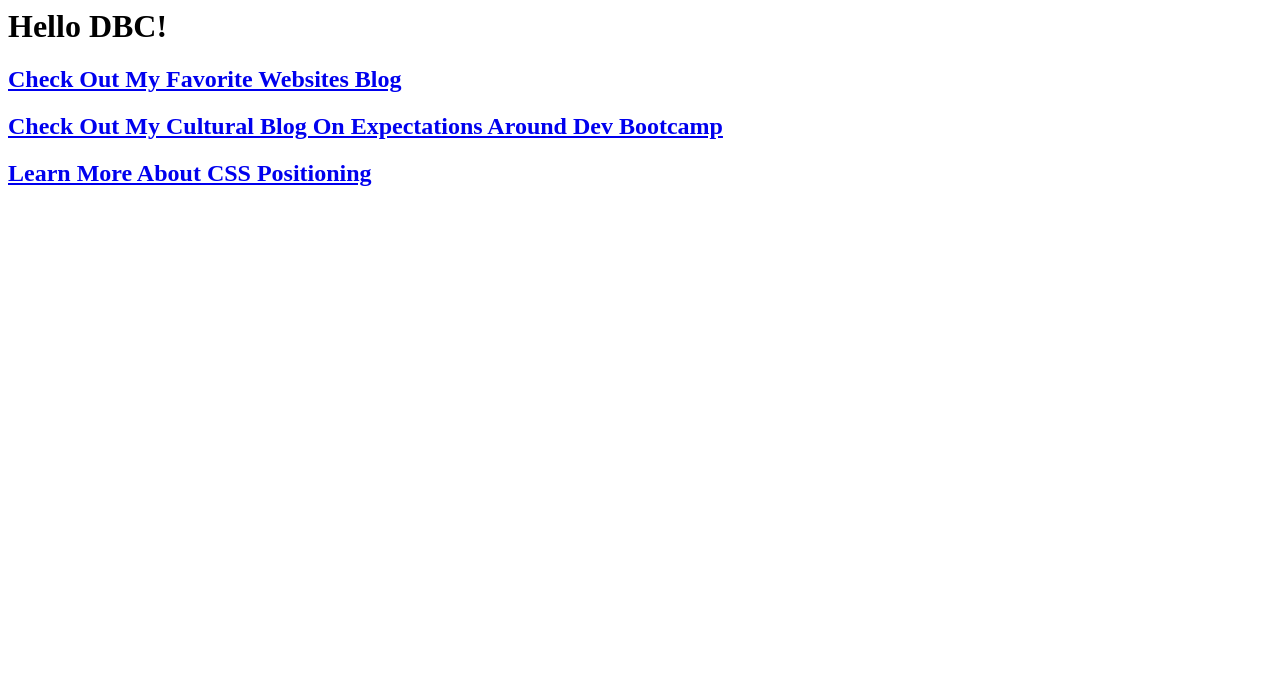
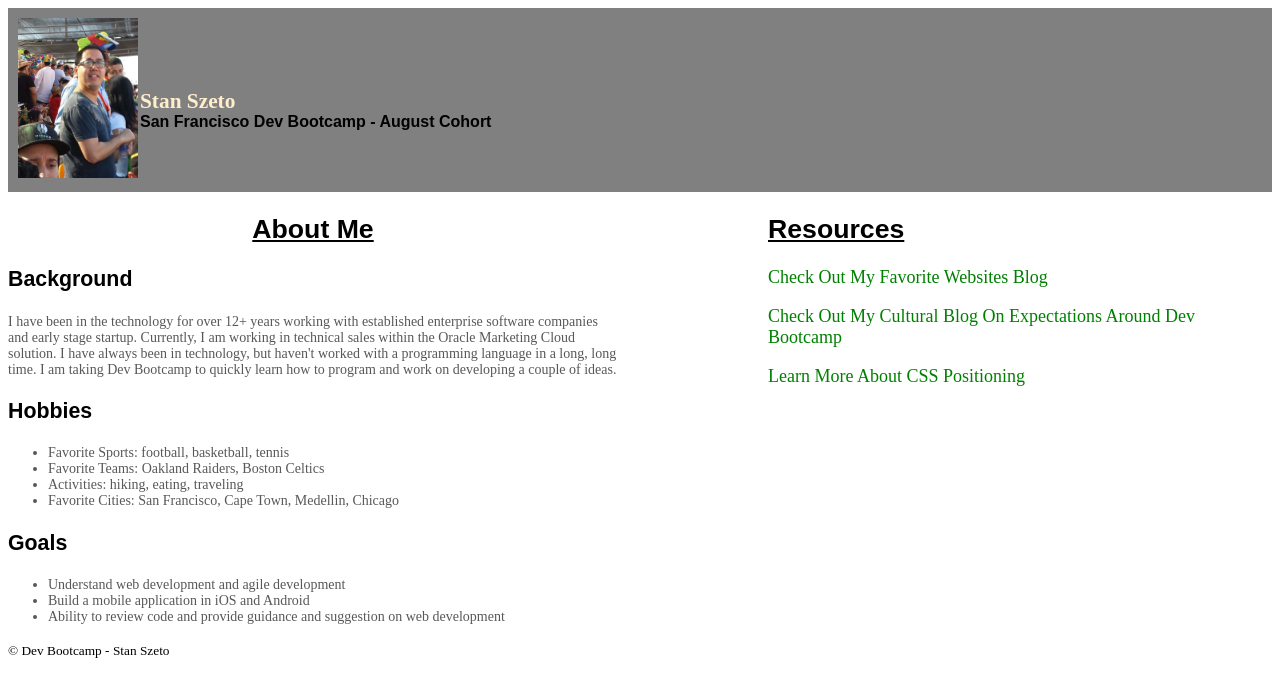
Before and after one commit to sszeto71/sszeto71.github.io, a plain HTML site: page index.html in a window 1280 px wide. Drawn offline with Linux system fonts and the light colour scheme.

Commit message:
Updated home page

```diff
--- a/index.html
+++ b/index.html
@@ -1,11 +1,45 @@
+<!DOCTYPE HTML PUBLIC "-//W3C//DTD HTML 4.01//EN" "http://www.w3.org/TR/html4/strict.dtd">
 <html>
-	<head>
-		<title>Stan Szeto</title>
-	</head>
-	<body>
-		<h1>Hello DBC!</h1>
-		<a href="./blog-posts/week1_technical.html"><h2>Check Out My Favorite Websites Blog</h2></a>
-		<a href="./blog-posts/week1_cultural.html"><h2>Check Out My Cultural Blog On Expectations Around Dev Bootcamp</h2></a>
-		<a href="./blog-posts/week2_technical.html"><h2>Learn More About CSS Positioning</h2></a>
-	</body>
+  <head>
+    <meta charset="utf-8">
+    <title>Stan Szeto</title>
+    <link rel="stylesheet" type="text/css" href="stylesheets/styles.css" charset="utf-8"/>
+  </head>
+  <body>
+    <header>
+    <img src="./images/stan_szeto.jpg" alt="Stan Szeto" width="120" height="160">
+    <h1>Stan Szeto</h1><br>
+    <h2>San Francisco Dev Bootcamp - August Cohort</h2>
+    </header>
+
+    <div id="content">
+      <h2><u>About Me</u></h2>
+      <h3>Background</h3>
+      <p>I have been in the technology for over 12+ years working with established enterprise software companies and early stage startup.  Currently, I am working in technical sales within the Oracle Marketing Cloud solution.  I have always been in technology, but haven't worked with a programming language in a long, long time. I am taking Dev Bootcamp to quickly learn how to program and work on developing a couple of ideas.</p>
+      <h3>Hobbies</h3>
+      <ul>
+        <li>Favorite Sports: football, basketball, tennis</li>
+        <li>Favorite Teams: Oakland Raiders, Boston Celtics</li>
+        <li>Activities: hiking, eating, traveling</li>
+        <li>Favorite Cities: San Francisco, Cape Town, Medellin, Chicago</li>
+       </ul>
+      <h3>Goals</h3>
+      <ul>
+        <li>Understand web development and agile development</li>
+        <li>Build a mobile application in iOS and Android</li>
+        <li>Ability to review code and provide guidance and suggestion on web development</li>
+      </ul>
+    </div>
+
+    <div id="sidebar">
+      <h2><u>Resources</u></h2>
+      <a href="./blog-posts/week1_technical.html"><h3>Check Out My Favorite Websites Blog</h3></a>
+      <a href="./blog-posts/week1_cultural.html"><h3>Check Out My Cultural Blog On Expectations Around Dev Bootcamp</h3></a>
+      <a href="./blog-posts/week2_technical.html"><h3>Learn More About CSS Positioning</h3></a>
+    </div>
+
+    <div id="footer">
+        <small>&copy; Dev Bootcamp - Stan Szeto</small>
+    </div>
+  </body>
 </html>
--- /dev/null
+++ b/stylesheets/reset.css
@@ -0,0 +1,48 @@
+/* http://meyerweb.com/eric/tools/css/reset/
+   v2.0 | 20110126
+   License: none (public domain)
+*/
+
+html, body, div, span, applet, object, iframe,
+h1, h2, h3, h4, h5, h6, p, blockquote, pre,
+a, abbr, acronym, address, big, cite, code,
+del, dfn, em, img, ins, kbd, q, s, samp,
+small, strike, strong, sub, sup, tt, var,
+b, u, i, center,
+dl, dt, dd, ol, ul, li,
+fieldset, form, label, legend,
+table, caption, tbody, tfoot, thead, tr, th, td,
+article, aside, canvas, details, embed,
+figure, figcaption, footer, header, hgroup,
+menu, nav, output, ruby, section, summary,
+time, mark, audio, video {
+	margin: 0;
+	padding: 0;
+	border: 0;
+	font-size: 100%;
+	font: inherit;
+	vertical-align: baseline;
+}
+/* HTML5 display-role reset for older browsers */
+article, aside, details, figcaption, figure,
+footer, header, hgroup, menu, nav, section {
+	display: block;
+}
+body {
+	line-height: 1;
+}
+ol, ul {
+	list-style: none;
+}
+blockquote, q {
+	quotes: none;
+}
+blockquote:before, blockquote:after,
+q:before, q:after {
+	content: '';
+	content: none;
+}
+table {
+	border-collapse: collapse;
+	border-spacing: 0;
+}
--- /dev/null
+++ b/stylesheets/styles.css
@@ -0,0 +1,89 @@
+/* General Styles */
+
+
+a {
+  color:green;
+  text-decoration: none;
+}
+a:hover {
+  color: #BC2F36;
+}
+
+#content {
+    width: 610px;
+    float: left;
+    padding-right: 150px;
+}
+
+#content h2 {
+  font-family: Arial;
+  font-style: bold;
+  font-size: 20pt;
+  font-color: #0e5d7a;
+  text-align: center;
+}
+
+#content h3 {
+  font-family: Arial;
+  font-style: normal;
+  font-size: 16pt;
+  font-color: #444444;
+}
+
+#content p {
+    font-size: 14px;
+    color: #595858;
+}
+
+#content li {
+    font-size: 14px;
+    color: #595858;
+}
+
+#sidebar {
+    float: inherit;
+}
+
+#sidebar h2 {
+  font-family: Arial;
+  font-style: bold;
+  font-size: 20pt;
+  font-color: #0e5d7a;
+  text-align: left;
+}
+
+#sidebar h3 {
+    font-size: 18px;
+    color: green;
+    font-weight: normal;
+    text-align: left;
+}
+
+/* Header */
+header {
+  background-color: gray;
+  padding: 10px;
+}
+header h1 {
+  color: #FFEECC;
+  position: absolute;
+  font-size: 16pt;
+  top: 75px;
+  left: 140px;
+}
+
+header h2 {
+  font-family: Arial;
+  font-style: bold;
+  font-size: 12pt;
+  font-color: #0e5d7a;
+  position: absolute;
+  top: 100px;
+  left: 140px;
+}
+
+#footer {
+  width:300px;
+  height: 20px;
+  padding: 0;
+}
```
Also changed, not shown: images/stan_szeto.jpg (added), 1 other file.
